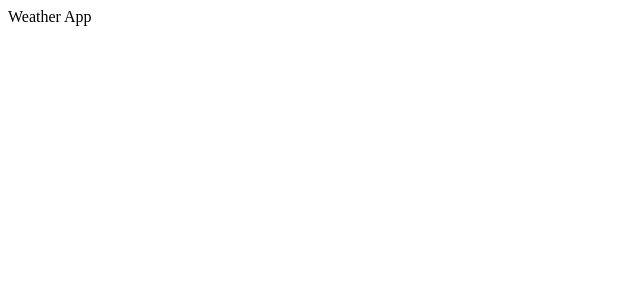
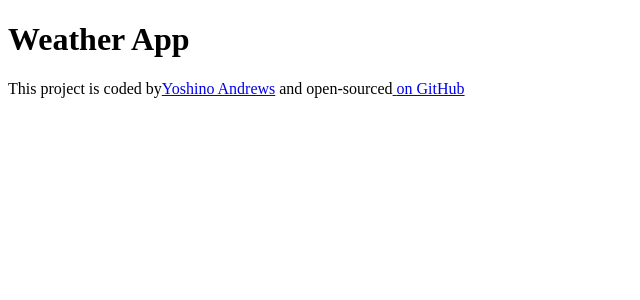
Before and after one commit to yoshino62/react-w5-weather-project, a React (Create React App) app: page / in a window 1280 px wide. Shown: the top 300 px of the page, without its empty margins (0-640 px from the left). Built offline with nearby package versions, Linux system fonts and the light colour scheme.

Commit message:
Added the footer with the GitHub repo URL

```diff
--- a/src/App.js
+++ b/src/App.js
@@ -1,6 +1,26 @@
 import React from "react";
+
 import "./App.css";
 
 export default function App() {
-  return <div className="App">Weather App</div>;
+  return (
+    <div className="App">
+      <h1>Weather App</h1>
+      <footer>
+        This project is coded by
+        <a href="https://github.com/yoshino62" target="_blank" rel="noreferrer">
+          Yoshino Andrews
+        </a>{" "}
+        and open-sourced
+        <a
+          href="https://github.com/yoshino62/react-w5-weather-project"
+          target="_blank"
+          rel="noreferrer"
+        >
+          {" "}
+          on GitHub
+        </a>
+      </footer>
+    </div>
+  );
 }
```
